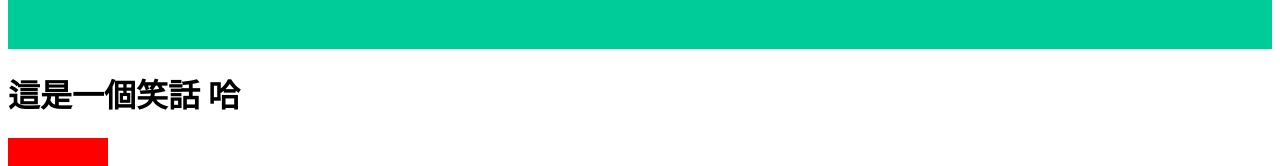
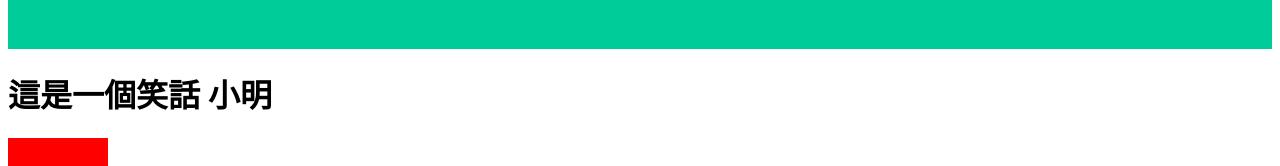
Before and after one commit to tinahopo/test2, a plain HTML site: page index.html in a window 1280 px wide. Shown: the part 159-325 px from the top of the page. Drawn offline with Linux system fonts and the light colour scheme.

Commit message:
Update 2021-07-10T10:19:11.874Z

```diff
--- a/index.html
+++ b/index.html
@@ -16,7 +16,7 @@
 
 
 <h1>
-  這是一個笑話 哈
+  這是一個笑話 小明
 </h1>
 
 <div class="box"></div>
```
